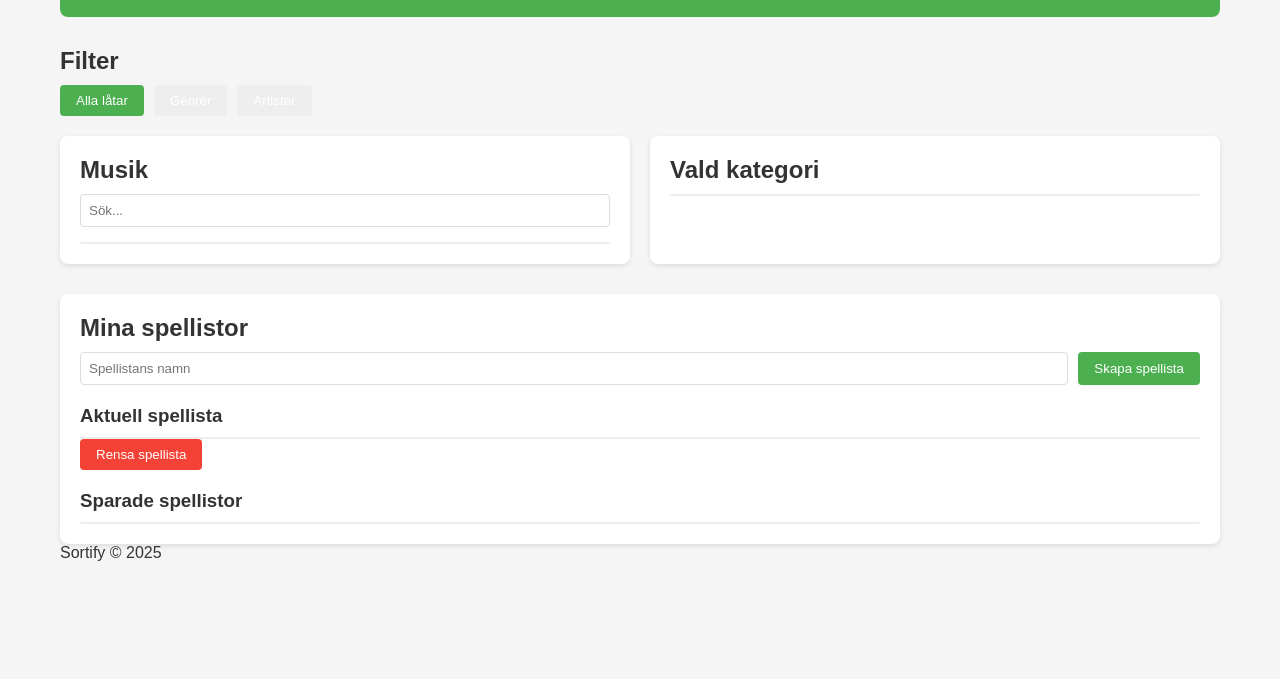
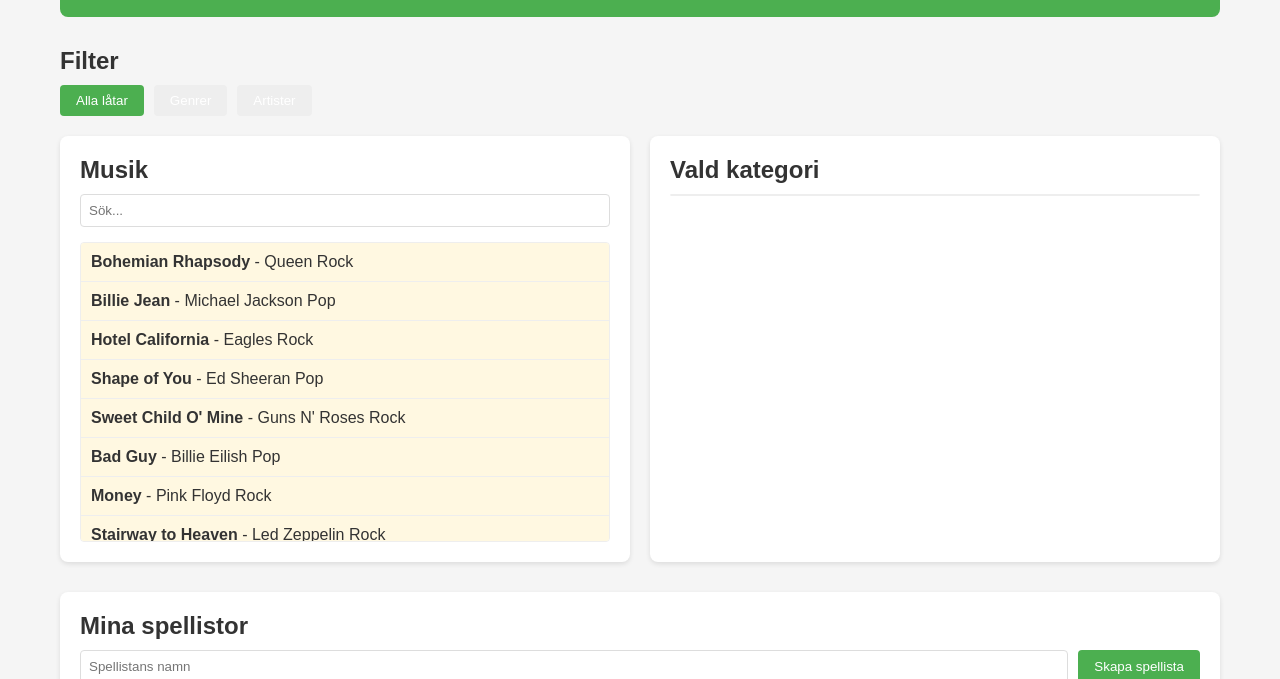
Before and after one commit to kaspvik/music-player, a plain HTML site: page index.html in a window 1280 px wide. Shown: the part 108-787 px from the top of the page. Drawn offline with Linux system fonts and the light colour scheme.

Commit message:
implement music list rendering and filtering functionality

```diff
--- a/app.js
+++ b/app.js
@@ -0,0 +1,48 @@
+document.addEventListener('DOMContentLoaded', () => {
+    const musicList = document.getElementById('music-list');
+    const selectedItems = document.getElementById('selected-items');
+    const currentPlaylist = document.getElementById('current-playlist');
+    const playlistsList = document.getElementById('playlists');
+    const searchInput = document.getElementById('search-input');
+    const filterButtons = document.querySelectorAll('.filter-btn');
+    const createPlaylistBtn = document.getElementById('create-playlist');
+    const playlistNameInput = document.getElementById('playlist-name');
+    const clearPlaylistBtn = document.getElementById('clear-playlist');
+
+    let currentFilter = 'all';
+    let currentCategory = null;
+    let playlists = JSON.parse(localStorage.getItem('sortify-playlists')) || [];
+
+    function init() {
+        renderMusicList();
+        renderPlaylists();
+        setupEventListeners();
+    }
+
+    function renderMusicList() {
+    musicList.innerHTML = '';
+    if (currentFilter === 'all') {
+        renderAllSongs();
+    }
+}
+
+function renderAllSongs(filter = '') {
+    const filteredSongs = songsData.filter(song =>
+        song.title.toLowerCase().includes(filter.toLowerCase()) ||
+        song.artist.toLowerCase().includes(filter.toLowerCase()) ||
+        song.genre.toLowerCase().includes(filter.toLowerCase())
+    );
+
+    filteredSongs.forEach(song => {
+        const li = document.createElement('li');
+        li.classList.add('song-item');
+        li.dataset.id = song.id;
+        li.innerHTML = `<strong>${song.title}</strong> - ${song.artist}
+            <span class="song-genre">${song.genre}</span>`;
+        li.addEventListener('click', () => addToCurrentPlaylist(song));
+        musicList.appendChild(li);
+    });
+}
+
+    init();
+});
--- a/index.html
+++ b/index.html
@@ -64,4 +64,5 @@
     </div>
 </body>
 <script src="songsData.js"></script>
+<script src="app.js"></script>
 </html>
```
